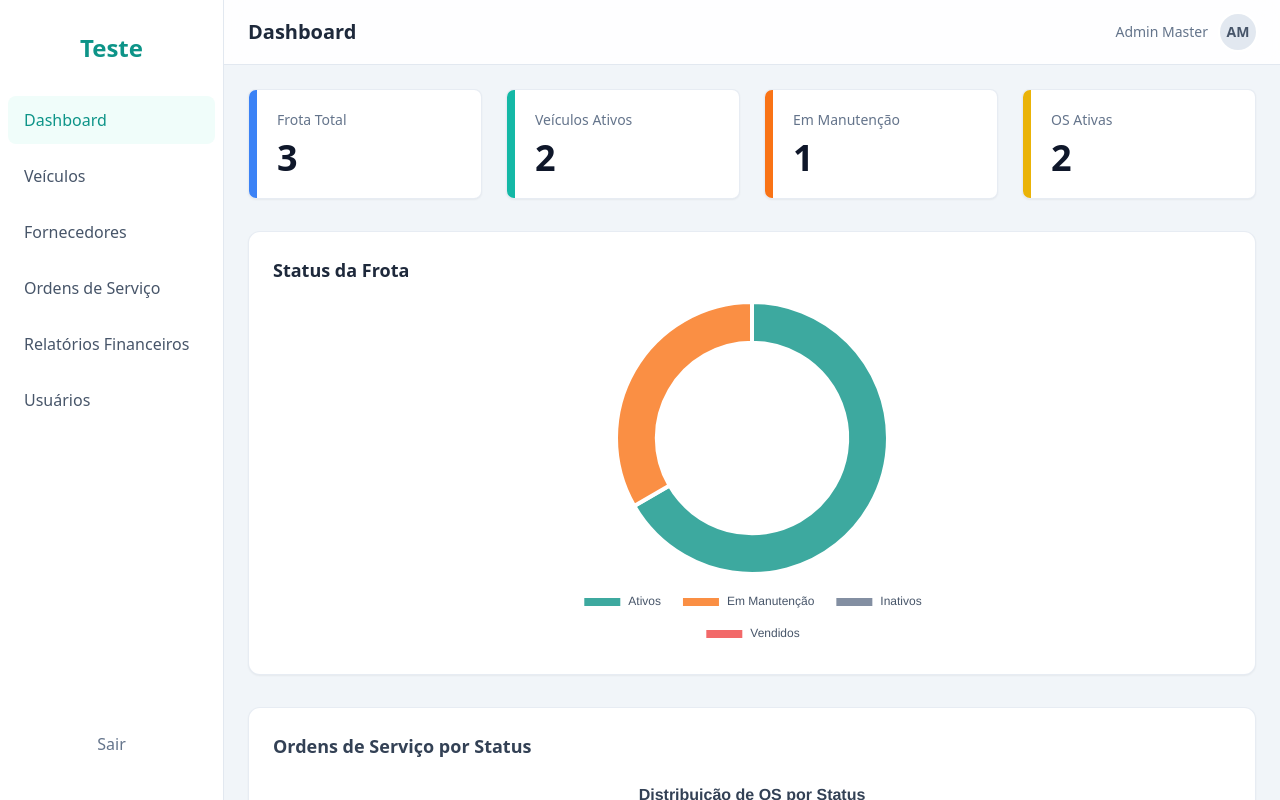
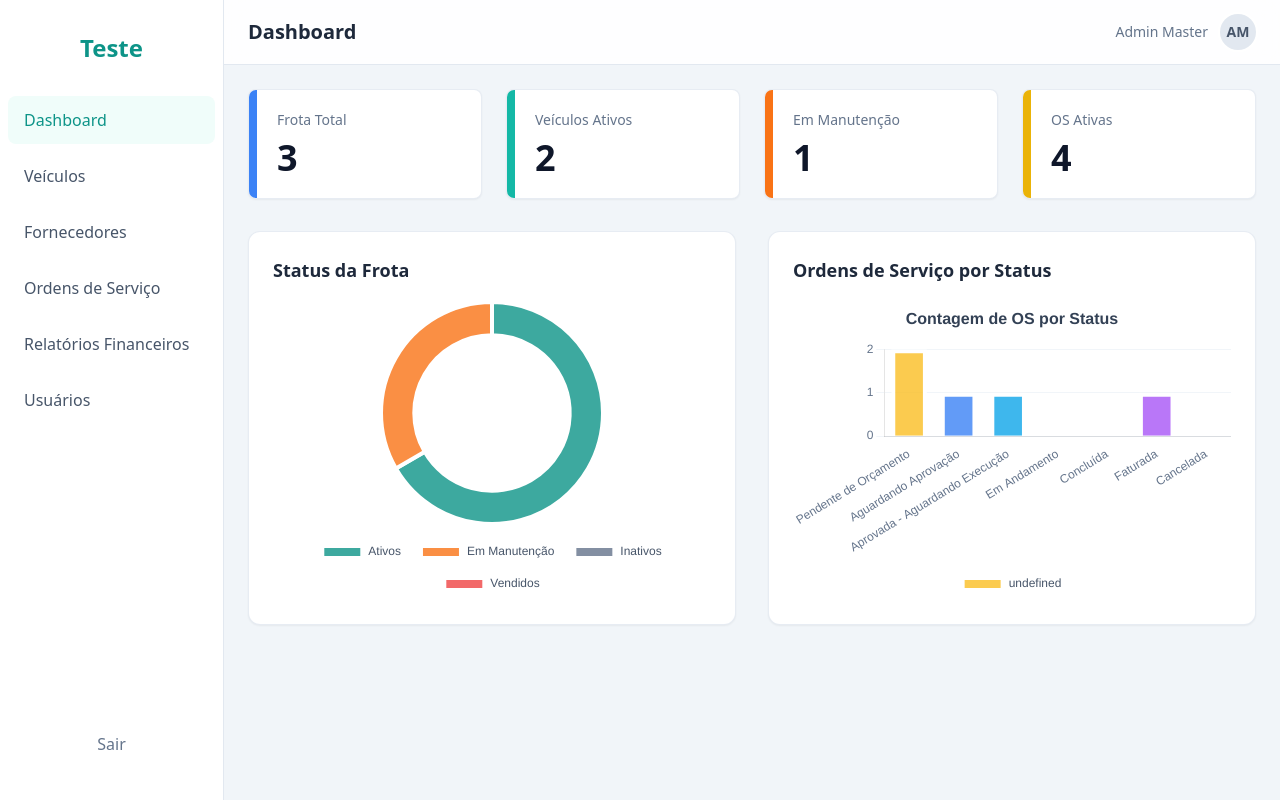
Before and after one commit to RyanAlfonso/controle-de-frotas, a React (Create React App) app: page / in a window 1280 px wide. Both pictures are taken after a click on the button "Acessar Painel". Built offline with nearby package versions, Linux system fonts and the light colour scheme.

Commit message:
lulululu

```diff
--- a/src/App.tsx
+++ b/src/App.tsx
@@ -16,13 +16,29 @@ import {
   ServiceOrder, ServiceOrderStatus, ServiceOrderBudget, MaintenanceHistoryItem, OSPayment, OSPaymentStatus // Import OSPayment types
 } from './types';
 
+// Define Theme type
+type Theme = 'light' | 'dark';
+
 // Placeholder for Chart.js type, if not globally declared elsewhere accessible
 // declare var Chart: any;
 
 // Initial Dummy Data (similar to original script)
 const initialVehicles: Vehicle[] = [
-    { id: 'v1', marca: 'Volkswagen', modelo: 'Gol', ano: 2022, cor: 'Branco', placa: 'RKT-1A23', renavam: '12345678901', chassi: '9BWZZZ377VT123456', status: 'Ativo', km: 15000, initialMileage: 100, maintenanceHistory: [], fuelingHistory: [] },
-    { id: 'v2', marca: 'Fiat', modelo: 'Strada', ano: 2023, cor: 'Prata', placa: 'BRZ-2B34', renavam: '12345678902', chassi: '9BDZZZ377VT123457', status: 'Ativo', km: 8000, initialMileage: 0, maintenanceHistory: [], fuelingHistory: [] },
+    {
+      id: 'v1', marca: 'Volkswagen', modelo: 'Gol', ano: 2022, cor: 'Branco', placa: 'RKT-1A23', renavam: '12345678901', chassi: '9BWZZZ377VT123456', status: 'Ativo', km: 15000, initialMileage: 100, maintenanceHistory: [],
+      fuelingHistory: [
+        { id: 'fh1_v1', date: new Date(Date.now() - 86400000 * 30).toISOString(), fuelType: 'Gasolina Comum', liters: 30, pricePerLiter: 5.50, totalCost: 165.00, mileage: 13500, stationName: 'Posto Central' },
+        { id: 'fh2_v1', date: new Date(Date.now() - 86400000 * 15).toISOString(), fuelType: 'Etanol', liters: 35, pricePerLiter: 4.20, totalCost: 147.00, mileage: 14200, stationName: 'Posto PetroSol' },
+        { id: 'fh3_v1', date: new Date(Date.now() - 86400000 * 2).toISOString(), fuelType: 'Gasolina Aditivada', liters: 32, pricePerLiter: 5.80, totalCost: 185.60, mileage: 14850, stationName: 'Posto Shell Star' }
+      ]
+    },
+    {
+      id: 'v2', marca: 'Fiat', modelo: 'Strada', ano: 2023, cor: 'Prata', placa: 'BRZ-2B34', renavam: '12345678902', chassi: '9BDZZZ377VT123457', status: 'Ativo', km: 8000, initialMileage: 0, maintenanceHistory: [],
+      fuelingHistory: [
+        { id: 'fh1_v2', date: new Date(Date.now() - 86400000 * 20).toISOString(), fuelType: 'Diesel S10', liters: 50, pricePerLiter: 6.10, totalCost: 305.00, mileage: 6500, stationName: 'Posto RodoRede' },
+        { id: 'fh2_v2', date: new Date(Date.now() - 86400000 * 5).toISOString(), fuelType: 'Diesel S10', liters: 55, pricePerLiter: 6.15, totalCost: 338.25, mileage: 7300, stationName: 'Posto PetroSol' }
+      ]
+    },
     { id: 'v3', marca: 'Chevrolet', modelo: 'Onix', ano: 2021, cor: 'Preto', placa: 'PBR-3C45', renavam: '12345678903', chassi: '9BGZZZ377VT123458', status: 'Em Manutenção', km: 32000, initialMileage: 15000, maintenanceHistory: [], fuelingHistory: [] },
 ];
 
@@ -99,6 +115,38 @@ const initialSuppliers: Supplier[] = [
     contatoPrincipal: 'Ana Paula',
     observacoes: 'Combustível de alta qualidade e loja de conveniência.',
     status: 'Ativo'
+  },
+  {
+    id: 'sup5',
+    nomeRazaoSocial: 'Lanternagem & Pintura Express Ltda',
+    nomeFantasia: 'LP Express',
+    cnpjCpf: '55.666.777/0001-00',
+    tipoFornecedor: ['Lanternagem', 'Oficina'],
+    endereco: 'Rua da Funilaria, 789',
+    cidade: 'Porto Alegre',
+    estado: 'RS',
+    cep: '90000-000',
+    telefone: '(51) 97654-3210',
+    email: 'contato@lpexpress.com.br',
+    contatoPrincipal: 'Ricardo Mendes',
+    observacoes: 'Serviços rápidos de lanternagem e pintura automotiva.',
+    status: 'Ativo'
+  },
+  {
+    id: 'sup6',
+    nomeRazaoSocial: 'Auto Elétrica Voltagem Certa ME',
+    nomeFantasia: 'Voltagem Certa',
+    cnpjCpf: '66.777.888/0001-22',
+    tipoFornecedor: ['Oficina', 'Outros'], // 'Outros' for specialized electrical
+    endereco: 'Av. dos Alternadores, 101',
+    cidade: 'Salvador',
+    estado: 'BA',
+    cep: '40000-000',
+    telefone: '(71) 96543-2109',
+    email: 'atendimento@voltagemcerta.com',
+    contatoPrincipal: 'Juliana Paes',
+    observacoes: 'Especializada em parte elétrica e ar condicionado. Venda de baterias.',
+    status: 'Ativo'
   }
 ];
 
@@ -125,6 +173,57 @@ const initialServiceOrders: ServiceOrder[] = [
     status: 'Aguardando Aprovação',
     budgets: [],
     payments: []
+  },
+  {
+    id: 'os_sample_3',
+    vehicleId: 'v3', // Assuming v3 exists
+    serviceType: 'Lanternagem Porta Direita',
+    problemDescription: 'Amassado na porta dianteira direita e risco no para-lama.',
+    requestDate: new Date(Date.now() - 86400000 * 10).toISOString(), // 10 days ago
+    requesterId: 'user_placeholder_id_123',
+    status: 'Faturada',
+    budgets: [{ id: 'bud1_os3', supplierId: 'sup5', budgetValue: 750.00, estimatedDeadline: '3 dias', budgetNotes: 'Pintura inclusa', isApproved: true }],
+    supplierId: 'sup5', // From approved budget
+    cost: 750.00,      // From approved budget
+    finalValue: 750.00, // Assuming same as budget
+    approvalDate: new Date(Date.now() - 86400000 * 8).toISOString(),
+    startDate: new Date(Date.now() - 86400000 * 7).toISOString(),
+    completionDate: new Date(Date.now() - 86400000 * 4).toISOString(),
+    completionNotes: 'Serviço finalizado, pintura ficou ótima.',
+    invoiceNumber: 'NF-00123',
+    invoiceDueDate: new Date(Date.now() + 86400000 * 25).toISOString(), // Due in 25 days
+    payments: [
+      { id: 'pay1_os3', paymentDate: new Date(Date.now() - 86400000 * 2).toISOString(), paidAmount: 750.00, paymentMethod: 'PIX', notes: 'Pagamento integral via PIX.' }
+    ],
+    paymentStatus: 'Pago'
+  },
+  {
+    id: 'os_sample_4',
+    vehicleId: 'v1',
+    serviceType: 'Problema Elétrico - Farol',
+    problemDescription: 'Farol baixo esquerdo não acende. Verificar fiação e lâmpada.',
+    requestDate: new Date(Date.now() - 86400000 * 5).toISOString(),
+    requesterId: 'user_placeholder_id_456',
+    status: 'Aprovada - Aguardando Execução',
+    budgets: [
+      { id: 'bud1_os4', supplierId: 'sup6', budgetValue: 120.00, estimatedDeadline: '2 horas', isApproved: true },
+      { id: 'bud2_os4', supplierId: 'sup1', budgetValue: 150.00, estimatedDeadline: '3 horas', isApproved: false }
+    ],
+    supplierId: 'sup6', // From approved budget
+    cost: 120.00,      // From approved budget
+    approvalDate: new Date(Date.now() - 86400000 * 3).toISOString()
+    // payments and paymentStatus will be undefined or default
+  },
+  {
+    id: 'os_sample_5',
+    vehicleId: 'v2',
+    serviceType: 'Manutenção Preventiva',
+    problemDescription: 'Revisão dos 20.000km conforme manual.',
+    requestDate: new Date(Date.now() - 86400000 * 1).toISOString(),
+    requesterId: 'user_placeholder_id_123',
+    status: 'Pendente de Orçamento',
+    budgets: [],
+    payments: [],
   }
 ];
 
@@ -155,6 +254,35 @@ function App() {
   const [currentOSToInvoice, setCurrentOSToInvoice] = useState<ServiceOrder | null>(null);
   const [isRecordPaymentModalOpen, setIsRecordPaymentModalOpen] = useState(false); // State for RecordPaymentModal
   const [currentOSToRecordPayment, setCurrentOSToRecordPayment] = useState<ServiceOrder | null>(null); // State for OS to record payment
+
+  // Theme state
+  const [theme, setTheme] = useState<Theme>(() => {
+    const storedTheme = localStorage.getItem('theme') as Theme | null;
+    if (storedTheme === 'light' || storedTheme === 'dark') {
+      return storedTheme;
+    }
+    // Optional: Check system preference
+    // if (window.matchMedia && window.matchMedia('(prefers-color-scheme: dark)').matches) {
+    //   return 'dark';
+    // }
+    return 'light'; // Default theme
+  });
+
+  // Effect to apply theme class and update localStorage
+  useEffect(() => {
+    const root = document.documentElement; // <html> tag
+    if (theme === 'dark') {
+      root.classList.add('dark');
+    } else {
+      root.classList.remove('dark');
+    }
+    localStorage.setItem('theme', theme);
+  }, [theme]);
+
+  // Toggle theme function
+  const toggleTheme = () => {
+    setTheme(prevTheme => (prevTheme === 'light' ? 'dark' : 'light'));
+  };
 
   const titleMap: Record<string, string> = {
     'dashboard': 'Dashboard',
--- a/src/components/DashboardSection.tsx
+++ b/src/components/DashboardSection.tsx
@@ -152,22 +152,43 @@ const DashboardSection: React.FC<DashboardSectionProps> = ({
           osChartInstanceRef.current.destroy();
         }
         osChartInstanceRef.current = new Chart(ctx, {
-          type: 'doughnut',
+          type: 'bar', // Changed to 'bar'
           data: derivedOSStatusData,
           options: {
             responsive: true,
-            maintainAspectRatio: false,
-            cutout: '70%',
+            maintainAspectRatio: false, // Keep this for sizing within container
+            indexAxis: 'x',
+            scales: {
+              y: {
+                beginAtZero: true,
+                ticks: {
+                  stepSize: 1, // Ensure y-axis ticks are integers for counts
+                  color: '#64748b', // Example: slate-500 for y-axis labels
+                },
+                grid: {
+                  borderColor: '#e2e8f0', // Example: slate-200 for y-axis grid lines
+                  color: '#f1f5f9' // Example: slate-100 for y-axis grid lines color
+                }
+              },
+              x: {
+                ticks: {
+                  color: '#64748b', // Example: slate-500 for x-axis labels
+                },
+                grid: {
+                  display: false, // Often cleaner to hide x-axis grid lines for bar charts
+                }
+              }
+            },
             plugins: {
               legend: {
-                position: 'bottom',
+                position: 'bottom', // Or 'top', or display: false
                 labels: { color: '#475569', padding: 20, font: { size: 12 } }
               },
               title: {
                 display: true,
-                text: 'Distribuição de OS por Status',
+                text: 'Contagem de OS por Status', // Updated title
                 color: '#334155',
-                font: { size: 16, weight: '600' as '600' }, // Added 'as any' for type compatibility
+                font: { size: 16, weight: '600' as '600' },
                 padding: { top: 10, bottom: 20 }
               }
             }
@@ -185,31 +206,33 @@ const DashboardSection: React.FC<DashboardSectionProps> = ({
 
   return (
     <section id="dashboard-section" className="page-section">
+      {/* KPI Cards */}
       <div className="grid grid-cols-1 sm:grid-cols-2 lg:grid-cols-4 gap-6">
         <KPI_Card title="Frota Total" value={totalVehicles} bgColorClass="bg-blue-500" />
         <KPI_Card title="Veículos Ativos" value={vehicleStatusCounts['Ativo'] || 0} bgColorClass="bg-teal-500" />
         <KPI_Card title="Em Manutenção" value={vehicleStatusCounts['Em Manutenção'] || 0} bgColorClass="bg-orange-500" />
         <KPI_Card title="OS Ativas" value={totalActiveServiceOrders} bgColorClass="bg-yellow-500" />
       </div>
-      <div className="mt-8">
-        <div className="bg-white border border-slate-200/80 rounded-xl shadow-sm p-6">
-          <h3 className="text-lg font-semibold text-slate-800 mb-4">Status da Frota</h3>
-          <div className="chart-container">
+
+      {/* Charts Section - New Grid Wrapper */}
+      <div className="mt-8 grid grid-cols-1 lg:grid-cols-2 gap-8">
+
+        {/* Fleet Chart Card - Item 1 */}
+        <div className="bg-white dark:bg-slate-800 border border-slate-200/80 dark:border-slate-700/80 rounded-xl shadow-sm p-6">
+          <h3 className="text-lg font-semibold text-slate-800 dark:text-slate-200 mb-4">Status da Frota</h3>
+          <div className="chart-container" style={{ height: '300px' }}>
             <canvas ref={chartRef} id="statusChart"></canvas>
           </div>
         </div>
-      </div>
 
-      {/* Service Order Status Summary Section */}
-      <div className="mt-8 bg-white p-6 border border-slate-200/80 rounded-xl shadow-sm">
-        <h3 className="text-lg font-semibold text-slate-700 mb-4">Ordens de Serviço por Status</h3>
-        {/* Remove or comment out the existing grid display for osStatusCounts */}
-        {/* <div className="grid grid-cols-2 sm:grid-cols-3 md:grid-cols-4 lg:grid-cols-3 gap-4"> ... </div> */}
+        {/* OS Status Chart Card - Item 2 */}
+        <div className="bg-white dark:bg-slate-800 border border-slate-200/80 dark:border-slate-700/80 rounded-xl shadow-sm p-6">
+          <h3 className="text-lg font-semibold text-slate-800 dark:text-slate-200 mb-4">Ordens de Serviço por Status</h3>
+          <div className="chart-container" style={{ height: '300px' }}>
+            <canvas ref={osChartRef} id="osStatusChart"></canvas>
+          </div>
+        </div>
 
-        {/* Add new chart section */}
-        <div className="chart-container mt-4"> {/* Add margin if needed */}
-          <canvas ref={osChartRef} id="osStatusChart"></canvas> {/* Give it a unique ID and assign ref */}
-        </div>
       </div>
     </section>
   );
```
